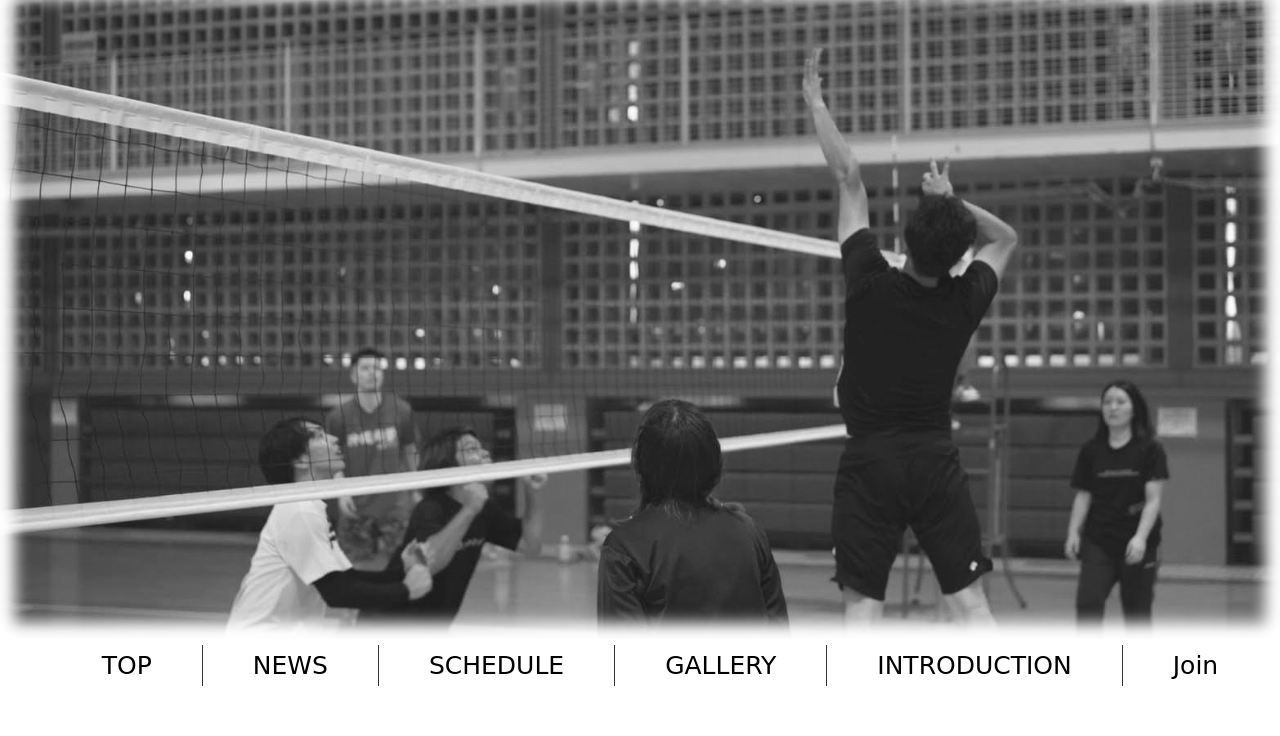
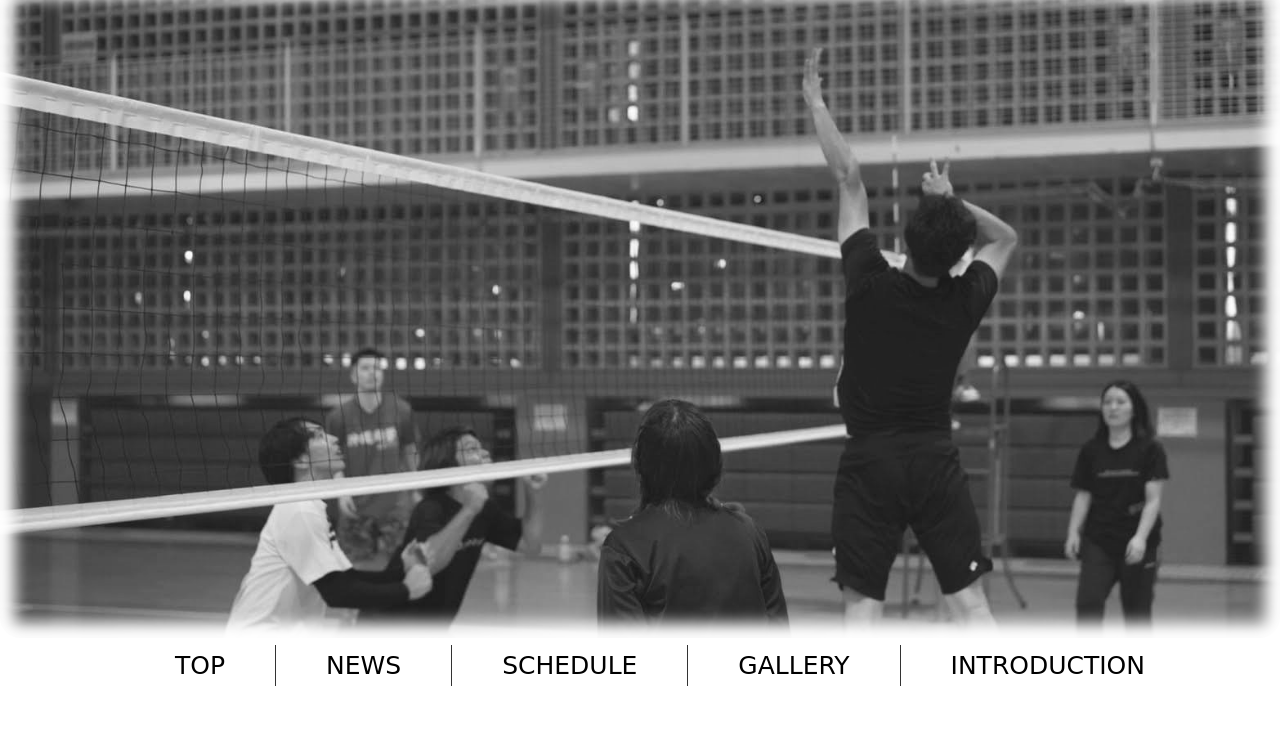
Before and after one commit to inafuk/ina_original_site, a plain HTML site: page index.html in a window 1280 px wide. Shown: the part 64-800 px from the top of the page. Drawn offline with nearby package versions, Linux system fonts and the light colour scheme.

Commit message:
Update index.html

```diff
--- a/index.html
+++ b/index.html
@@ -38,7 +38,7 @@
           <li class="flex flex3"><a href="#" class="over-color">SCHEDULE</a></li>
           <li class="flex flex4"><a href="#" class="over-color">GALLERY</a></li>
           <li class="flex flex5"><a href="#" class="over-color">INTRODUCTION</a></li>
-          <li class="flex flex6"><a href="#" class="over-color">Join</a></li>
+<!--           <li class="flex flex6"><a href="#" class="over-color">Join</a></li> -->
           <!-- <li class="flex flex7"><a href="#" class="over-color">Menu7</a></li> -->
           <!-- <li class="flex flex8"><a href="#" class="over-color">Menu8</a></li> -->
         </ul>
```
